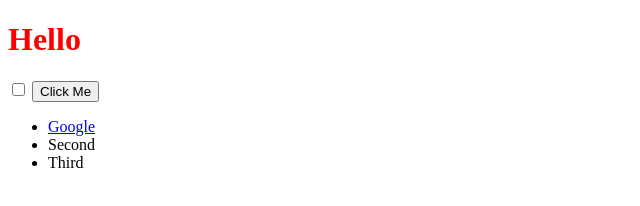
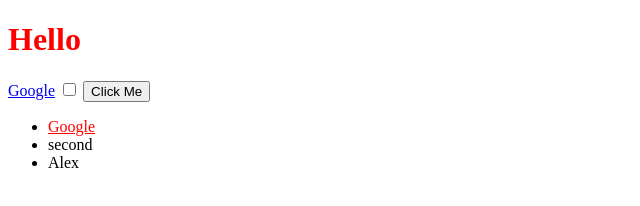
Before and after one commit to AlexandreMSVC/Web-Development-Projects, a plain HTML site: page Java Script/DOM+Challenge+Starting+Files/DOM Challenge Starting Files/index.html in a window 1280 px wide. Shown: the whole page, without its empty margins (0-640 px from the left). Drawn offline with Linux system fonts and the light colour scheme.

Commit message:
updated DOM Challenge Starting Files

```diff
--- a/Java Script/DOM+Challenge+Starting+Files/DOM Challenge Starting Files/index.html
+++ b/Java Script/DOM+Challenge+Starting+Files/DOM Challenge Starting Files/index.html
@@ -1,26 +1,44 @@
 <!DOCTYPE html>
+
 <html lang="en" dir="ltr">
+
   <head>
+
     <meta charset="utf-8">
-    <title>My Website</title>
+
+    <title>my website</title>
+
     <link rel="stylesheet" href="styles.css">
 
+
+
   </head>
+
   <body>
 
-    <h1>Hello</h1>
+    <h1 id="title">Hello</h1>
+
+    <a href="https;//www.google.com">Google</a>
 
     <input type="checkbox">
 
-    <button style=":active color:red;">Click Me</button>
 
-    <ul>
-      <li class="list">
-        <a href="https://www.google.com">Google</a>
-      </li>
-      <li class="list">Second</li>
-      <li class="list">Third</li>
+
+    <button class="btn">Click Me</button>
+
+
+
+    <ul id="list">
+
+      <li class="item"><a href="https;//www.google.com">Google</a></li>
+
+      <li class="item">second</li>
+
+      <li class="item">third</li>
+
     </ul>
+
+
 
     <script src="./index.js"></script>
   </body>
--- a/Java Script/DOM+Challenge+Starting+Files/DOM Challenge Starting Files/index.js
+++ b/Java Script/DOM+Challenge+Starting+Files/DOM Challenge Starting Files/index.js
@@ -1 +1,2 @@
-document.querySelector("ul").lastElementChild = "Alex";
+document.querySelector("ul").lastElementChild.innerText = "Alex";
+document.querySelector("#list a").style.color ="red";
```
